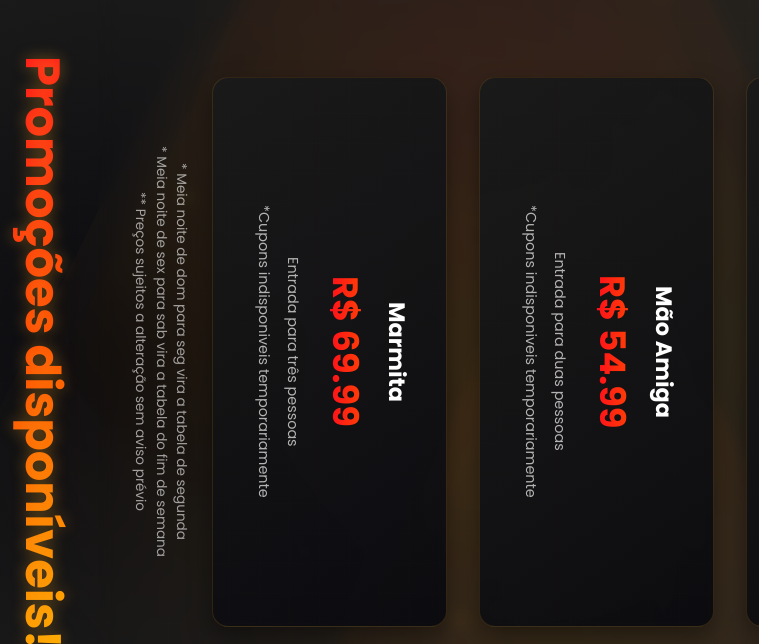
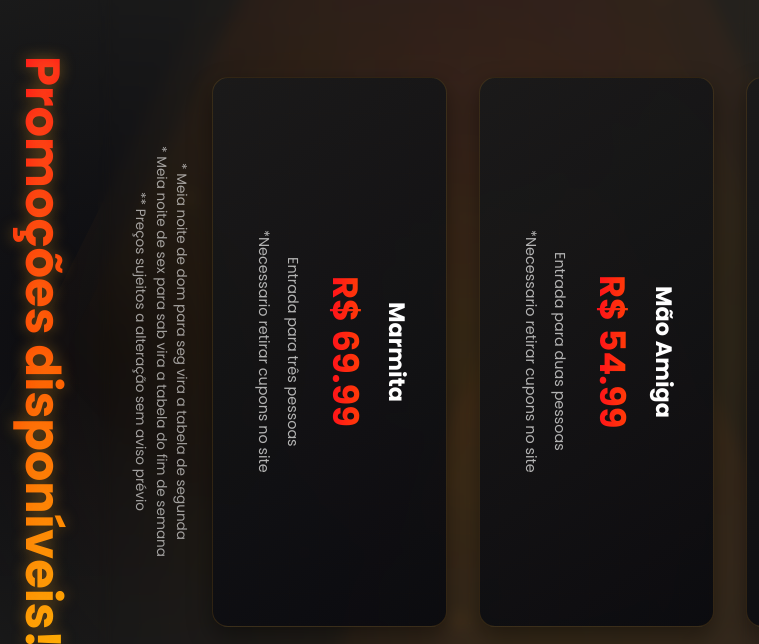
Before and after one commit to matteustirado/Tabela-Dedalos-New, a plain HTML site: page tabela-sp.html in a window 1280 px wide. Shown: the part 187-831 px from the top of the page, 521-1280 px from the left. Drawn offline with Linux system fonts and the light colour scheme.

Commit message:
Atualizar o tabela-sp.html

```diff
--- a/tabela-sp.html
+++ b/tabela-sp.html
@@ -69,7 +69,7 @@
                                 <div class="price-value">R$ <span class="price">80</span></div>
                                 <ul class="price-features">
                                     <li>Entrada para duas pessoas</li>
-                                    <li>*Cupons indisponiveis temporariamente</li>
+                                    <li>*Necessario retirar cupons no site</li>
                                 </ul>
                             </div>
                             <div class="price-card">
@@ -77,7 +77,7 @@
                                 <div class="price-value">R$ <span class="price">120</span></div>
                                 <ul class="price-features">
                                     <li>Entrada para três pessoas</li>
-                                    <li>*Cupons indisponiveis temporariamente</li>
+                                    <li>*Necessario retirar cupons no site</li>
                                 </ul>
                             </div>
                         </div>
```
